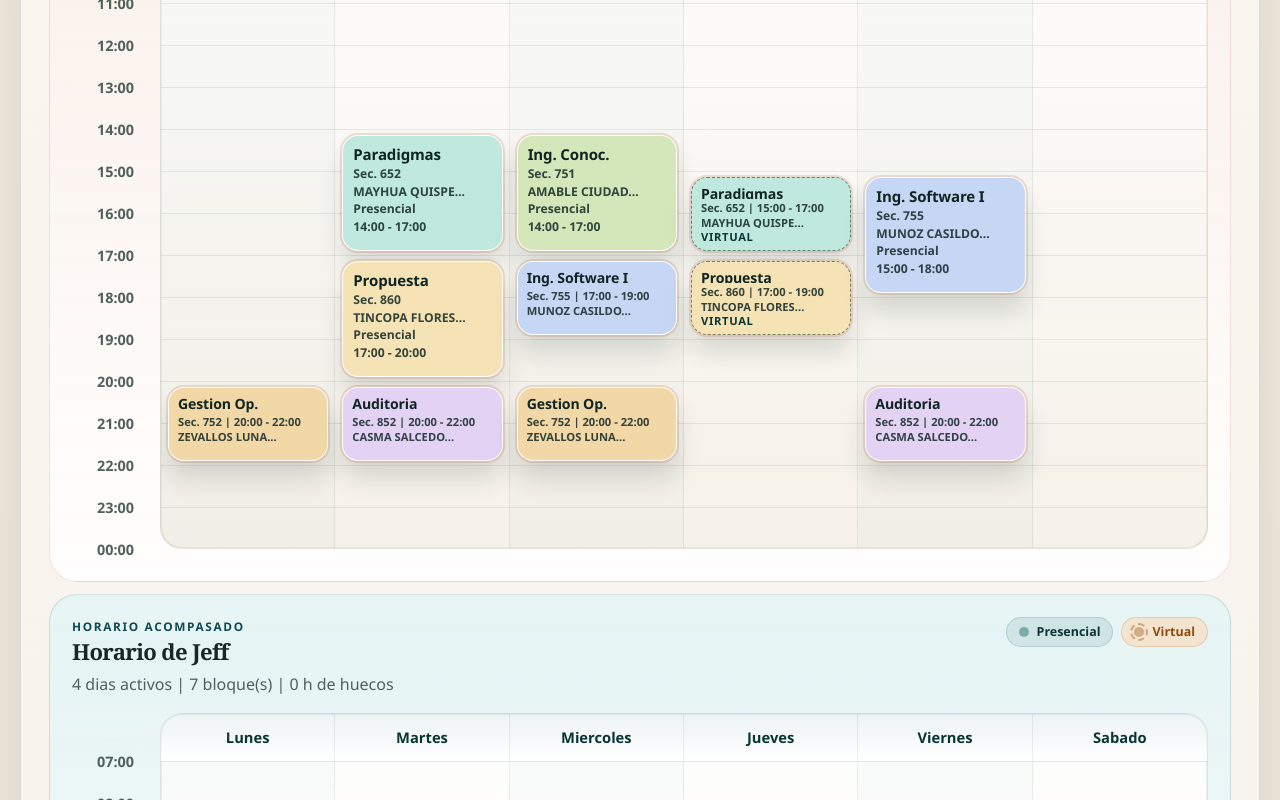
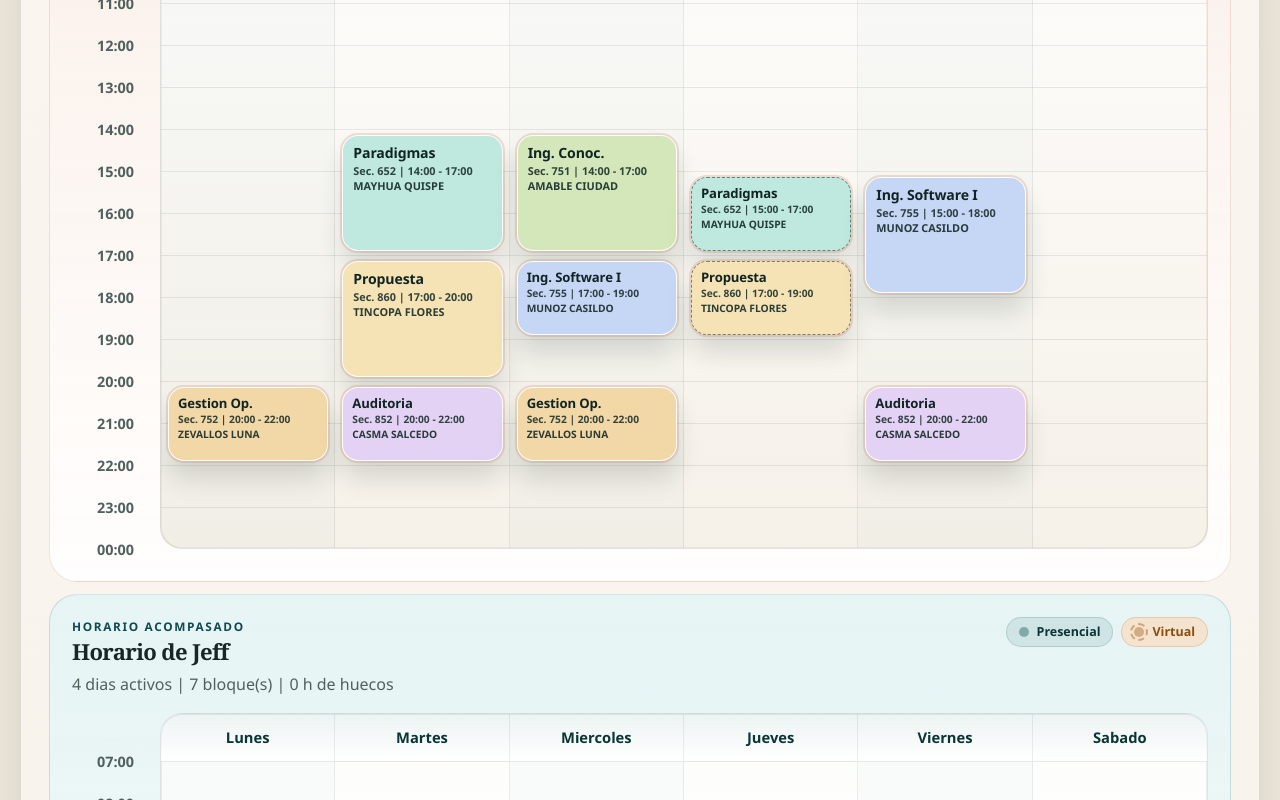
Before and after one commit to jeffangeloss/horarios, a React (Vite) app: page / in a window 1280 px wide. Shown: the part 5360-6160 px from the top of the page. Built offline with nearby package versions, Linux system fonts and the light colour scheme.

Commit message:
Standardize schedule block content

```diff
--- a/src/App.jsx
+++ b/src/App.jsx
@@ -612,20 +612,8 @@ function WeekBoard({ title, schedule, personKey }) {
                   }}
                 >
                   <strong className="meeting-title">{compactMeetingName(meeting.courseName)}</strong>
-                  {durationHours <= 2 ? (
-                    <>
-                      <span className="meeting-meta">Sec. {meeting.sectionId} | {timeLabel}</span>
-                      <span className="meeting-detail">{compactProfessorName(meeting.professor)}</span>
-                      {meeting.mode === "remote" ? <span className="meeting-mode">Virtual</span> : null}
-                    </>
-                  ) : (
-                    <>
-                      <span className="meeting-detail">Sec. {meeting.sectionId}</span>
-                      <span className="meeting-detail">{compactProfessorName(meeting.professor)}</span>
-                      {meeting.mode === "remote" ? <span className="meeting-mode">Virtual</span> : <span className="meeting-detail">Presencial</span>}
-                      <span className="meeting-meta">{timeLabel}</span>
-                    </>
-                  )}
+                  <span className="meeting-meta">Sec. {meeting.sectionId} | {timeLabel}</span>
+                  <span className="meeting-professor">{compactProfessorName(meeting.professor)}</span>
                 </article>
               );
             })}
@@ -670,10 +658,10 @@ function formatHourLabel(hour) {
 
 function compactProfessorName(name) {
   const parts = name.split(" ").filter(Boolean);
-  if (parts.length <= 3) {
+  if (parts.length <= 2) {
     return name;
   }
-  return `${parts.slice(0, 2).join(" ")}...`;
+  return parts.slice(0, 2).join(" ");
 }
 
 function collectCourseProfessors(course) {
--- a/src/styles.css
+++ b/src/styles.css
@@ -826,65 +826,60 @@ select:focus {
 
 .meeting-title {
   display: block;
-  font-size: 1rem;
+  font-size: 0.96rem;
   font-weight: 900;
   letter-spacing: -0.01em;
   white-space: nowrap;
-  overflow: hidden;
-  text-overflow: ellipsis;
   line-height: 1.18;
 }
 
-.meeting-detail,
-.meeting-mode,
 .meeting-meta {
   display: block;
-  font-size: 0.8rem;
+  font-size: 0.72rem;
   font-weight: 700;
-  line-height: 1.22;
+  line-height: 1.18;
   white-space: nowrap;
-  overflow: hidden;
-  text-overflow: ellipsis;
 }
 
-.meeting-detail,
 .meeting-meta {
   color: rgba(16, 37, 35, 0.84);
 }
 
-.meeting-mode {
-  color: var(--accent-strong);
-  text-transform: uppercase;
-  letter-spacing: 0.06em;
+.meeting-professor {
+  display: block;
+  font-size: 0.72rem;
+  font-weight: 800;
+  line-height: 1.18;
+  color: rgba(16, 37, 35, 0.88);
+  white-space: normal;
+  overflow-wrap: anywhere;
 }
 
 .meeting-block.is-compact {
-  padding: 8px 9px 7px;
+  padding: 8px 9px 8px;
   gap: 2px;
 }
 
 .meeting-block.is-compact .meeting-title {
+  font-size: 0.82rem;
+}
+
+.meeting-block.is-compact .meeting-meta,
+.meeting-block.is-compact .meeting-professor {
+  font-size: 0.64rem;
+}
+
+.meeting-block.is-medium {
+  padding: 9px 10px 9px;
+}
+
+.meeting-block.is-medium .meeting-title {
   font-size: 0.88rem;
 }
 
-.meeting-block.is-compact .meeting-detail,
-.meeting-block.is-compact .meeting-mode,
-.meeting-block.is-compact .meeting-meta {
-  font-size: 0.7rem;
-}
-
-.meeting-block.is-medium {
-  padding: 10px 10px 9px;
-}
-
-.meeting-block.is-medium .meeting-title {
-  font-size: 0.94rem;
-}
-
-.meeting-block.is-medium .meeting-detail,
-.meeting-block.is-medium .meeting-mode,
-.meeting-block.is-medium .meeting-meta {
-  font-size: 0.76rem;
+.meeting-block.is-medium .meeting-meta,
+.meeting-block.is-medium .meeting-professor {
+  font-size: 0.68rem;
 }
 
 .course-catalog {
@@ -1026,12 +1021,11 @@ select:focus {
   }
 
   .meeting-title {
-    font-size: 0.9rem;
+    font-size: 0.84rem;
   }
 
-  .meeting-detail,
-  .meeting-mode,
-  .meeting-meta {
-    font-size: 0.74rem;
+  .meeting-meta,
+  .meeting-professor {
+    font-size: 0.66rem;
   }
 }
```
